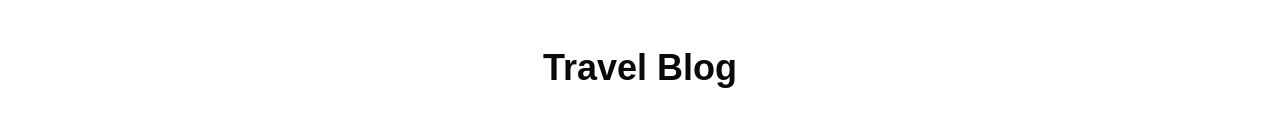
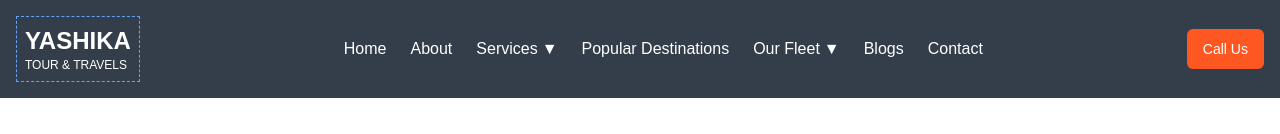
Before and after one commit to Mir-Inayat/tours, a Next.js app: page /blog in a window 1280 px wide. Shown: the top 134 px of the page. Built offline with nearby package versions, Linux system fonts and the light colour scheme.

Commit message:
added navbar

```diff
--- a/app/blog/page.tsx
+++ b/app/blog/page.tsx
@@ -3,6 +3,7 @@ import Image from "next/image";
 import { Blog } from "@/types/blog";
 import fs from "fs/promises";
 import path from "path";
+import { Navbar } from "@/components/ui/navbar";
 
 async function getBlogs(): Promise<Blog[]> {
   const dataDirectory = path.join(process.cwd(), 'data', 'blogs');
@@ -68,6 +69,8 @@ export default async function BlogPage() {
   });
 
   return (
+    <div>
+      <Navbar />
       <div className="container mx-auto py-12 px-4">
         <h1 className="text-4xl font-bold mb-12 text-center">Travel Blog</h1>
 
@@ -242,5 +245,6 @@ export default async function BlogPage() {
           </>
         )}
       </div>
+    </div>
   );
 }
--- a/app/page.tsx
+++ b/app/page.tsx
@@ -10,6 +10,7 @@ import { Label } from "@/components/ui/label"
 import { Select, SelectContent, SelectItem, SelectTrigger, SelectValue } from "@/components/ui/select"
 import { Calendar as CalendarIcon, Clock, Facebook, Instagram, Linkedin, MapPin, Shield, Star, Users } from "lucide-react"
 import Calendar from "react-calendar"
+import { Navbar } from "@/components/ui/navbar"
 import 'react-calendar/dist/Calendar.css'
 
 export default function Home() {
@@ -29,47 +30,7 @@ export default function Home() {
 
   return (
     <div className="flex flex-col min-h-screen">
-      {/* Navigation */}
-      <header className="sticky top-0 z-50 bg-gray-800/90 py-4">
-        <div className="container mx-auto px-4 flex items-center justify-between">
-          <div className="flex items-center">
-            <div className="border border-dashed border-blue-400 p-2">
-              <div className="text-white font-bold text-2xl">YASHIKA</div>
-              <div className="text-white text-xs">TOUR & TRAVELS</div>
-            </div>
-          </div>
-
-          <nav className="hidden md:flex items-center space-x-6">
-            <Link href="#" className="text-white hover:text-orange-400">
-              Home
-            </Link>
-            <Link href="#" className="text-white hover:text-orange-400">
-              About
-            </Link>
-            <div className="relative group">
-              <Link href="#" className="text-white hover:text-orange-400 flex items-center">
-                Services <span className="ml-1">▼</span>
-              </Link>
-            </div>
-            <Link href="#" className="text-white hover:text-orange-400">
-              Popular Destinations
-            </Link>
-            <div className="relative group">
-              <Link href="#" className="text-white hover:text-orange-400 flex items-center">
-                Our Fleet <span className="ml-1">▼</span>
-              </Link>
-            </div>
-            <Link href="#" className="text-white hover:text-orange-400">
-              Blogs
-            </Link>
-            <Link href="#" className="text-white hover:text-orange-400">
-              Contact
-            </Link>
-          </nav>
-
-          <Button className="bg-orange-500 hover:bg-orange-600 text-white rounded-md">Call Us</Button>
-        </div>
-      </header>
+      <Navbar />
 
       {/* Hero Section */}
       <section className="relative">
--- /dev/null
+++ b/components/ui/navbar.tsx
@@ -0,0 +1,47 @@
+import Link from "next/link"
+import { Button } from "@/components/ui/button"
+
+export function Navbar() {
+  return (
+    <header className="sticky top-0 z-50 bg-gray-800/90 py-4">
+      <div className="container mx-auto px-4 flex items-center justify-between">
+        <div className="flex items-center">
+          <div className="border border-dashed border-blue-400 p-2">
+            <div className="text-white font-bold text-2xl">YASHIKA</div>
+            <div className="text-white text-xs">TOUR & TRAVELS</div>
+          </div>
+        </div>
+
+        <nav className="hidden md:flex items-center space-x-6">
+          <Link href="/" className="text-white hover:text-orange-400">
+            Home
+          </Link>
+          <Link href="/about" className="text-white hover:text-orange-400">
+            About
+          </Link>
+          <div className="relative group">
+            <Link href="#" className="text-white hover:text-orange-400 flex items-center">
+              Services <span className="ml-1">▼</span>
+            </Link>
+          </div>
+          <Link href="#" className="text-white hover:text-orange-400">
+            Popular Destinations
+          </Link>
+          <div className="relative group">
+            <Link href="#" className="text-white hover:text-orange-400 flex items-center">
+              Our Fleet <span className="ml-1">▼</span>
+            </Link>
+          </div>
+          <Link href="/blog" className="text-white hover:text-orange-400">
+            Blogs
+          </Link>
+          <Link href="#" className="text-white hover:text-orange-400">
+            Contact
+          </Link>
+        </nav>
+
+        <Button className="bg-orange-500 hover:bg-orange-600 text-white rounded-md">Call Us</Button>
+      </div>
+    </header>
+  )
+}
--- a/data/blogs/1744203711272.json
+++ b/data/blogs/1744203711272.json
@@ -19,6 +19,14 @@
       "content": "jskd fjla",
       "date": "2025-04-09T13:46:31.532Z",
       "approved": true
+    },
+    {
+      "id": "1744284339852",
+      "name": "zdfa;",
+      "email": "akfnq@gmail.com",
+      "content": "dafbO;ABRG",
+      "date": "2025-04-10T11:25:39.852Z",
+      "approved": true
     }
   ],
   "isTrending": true
```
Lines whose indentation alone changed are shown as unchanged.
